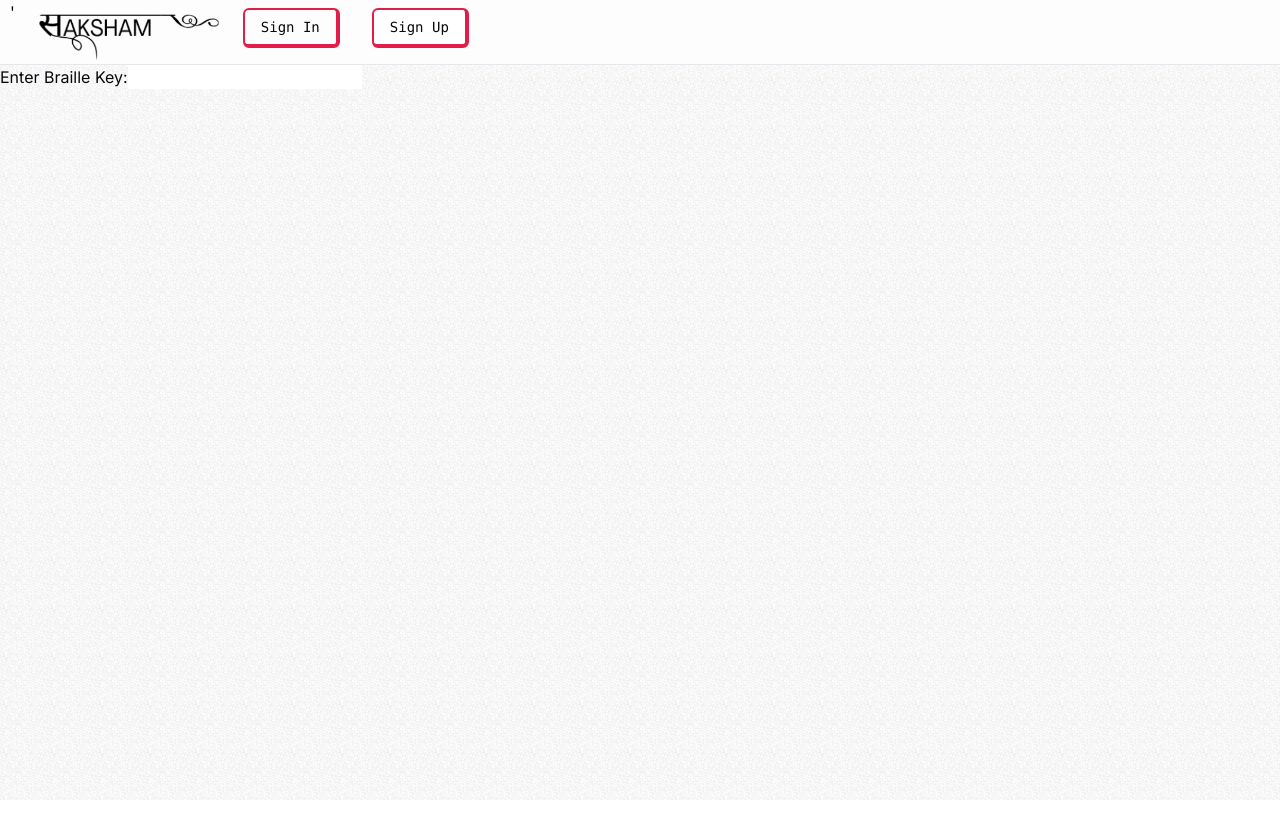
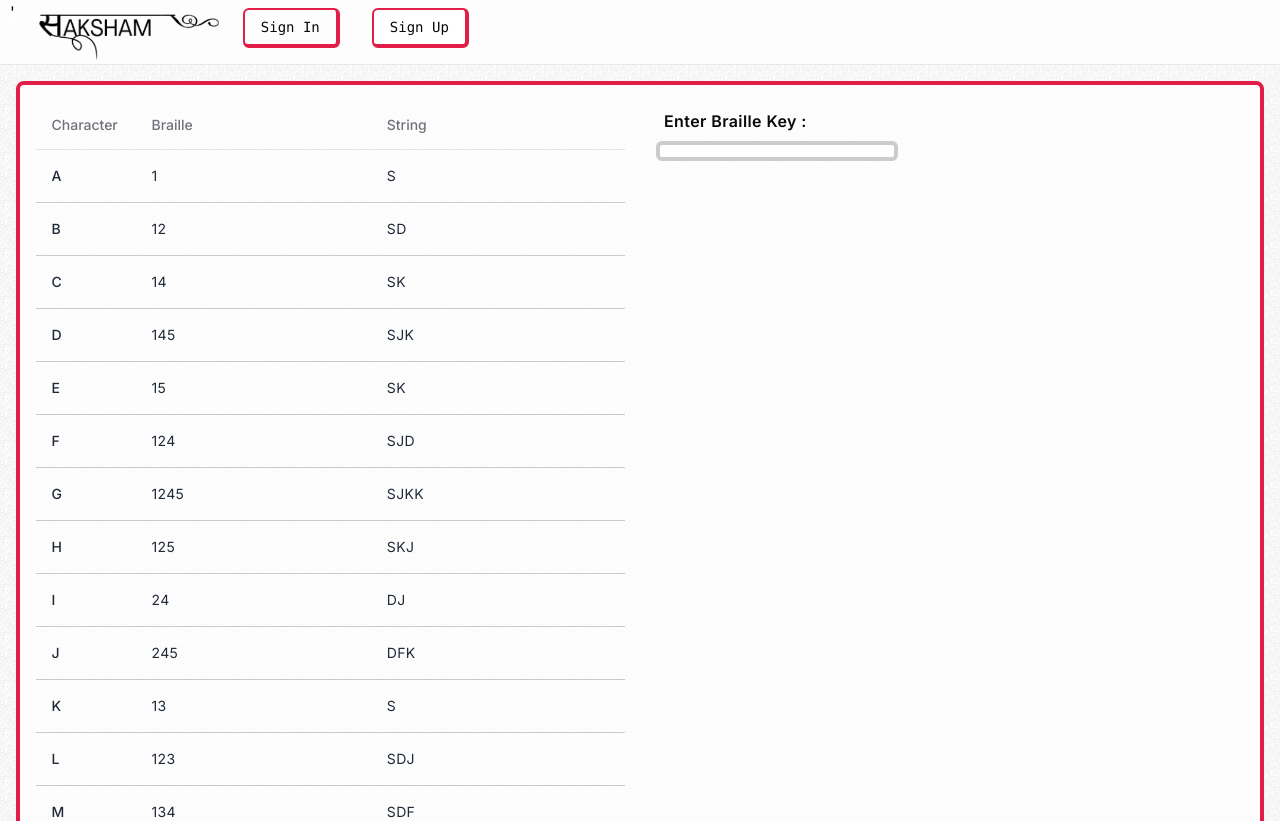
Before and after one commit to Chaitanyarai899/Saksham-Web, a Next.js app: page /braille in a window 1280 px wide. Shown: the top 821 px of the page. Before the commit the page ends 800 px from the top, so only its background shows below. Built offline with nearby package versions, Linux system fonts and the light colour scheme; no server answers.

Commit message:
Worked on Braille Page

```diff
--- /dev/null
+++ b/src/app/braille/braille.json
@@ -0,0 +1,132 @@
+[
+    {
+      "character": "A",
+      "brailleCode": "1",
+      "string": "S"
+    },
+    {
+      "character": "B",
+      "brailleCode": "12",
+      "string": "SD"
+    },
+    {
+      "character": "C",
+      "brailleCode": "14",
+      "string": "SK"
+    },
+    {
+      "character": "D",
+      "brailleCode": "145",
+      "string": "SJK"
+    },
+    {
+      "character": "E",
+      "brailleCode": "15",
+      "string": "SK"
+    },
+    {
+      "character": "F",
+      "brailleCode": "124",
+      "string": "SJD"
+    },
+    {
+      "character": "G",
+      "brailleCode": "1245",
+      "string": "SJKK"
+    },
+    {
+      "character": "H",
+      "brailleCode": "125",
+      "string": "SKJ"
+    },
+    {
+      "character": "I",
+      "brailleCode": "24",
+      "string": "DJ"
+    },
+    {
+      "character": "J",
+      "brailleCode": "245",
+      "string": "DFK"
+    },
+    {
+      "character": "K",
+      "brailleCode": "13",
+      "string": "S"
+    },
+    {
+      "character": "L",
+      "brailleCode": "123",
+      "string": "SDJ"
+    },
+    {
+      "character": "M",
+      "brailleCode": "134",
+      "string": "SDF"
+    },
+    {
+      "character": "N",
+      "brailleCode": "1345",
+      "string": "SDFK"
+    },
+    {
+      "character": "O",
+      "brailleCode": "135",
+      "string": "SDK"
+    },
+    {
+      "character": "P",
+      "brailleCode": "1234",
+      "string": "SDFJ"
+    },
+    {
+      "character": "Q",
+      "brailleCode": "12345",
+      "string": "SDFKJ"
+    },
+    {
+      "character": "R",
+      "brailleCode": "1235",
+      "string": "SDFK"
+    },
+    {
+      "character": "S",
+      "brailleCode": "234",
+      "string": "DF"
+    },
+    {
+      "character": "T",
+      "brailleCode": "2345",
+      "string": "DFK"
+    },
+    {
+      "character": "U",
+      "brailleCode": "136",
+      "string": "SL"
+    },
+    {
+      "character": "V",
+      "brailleCode": "1236",
+      "string": "SDFL"
+    },
+    {
+      "character": "W",
+      "brailleCode": "2456",
+      "string": "SDJKL"
+    },
+    {
+      "character": "X",
+      "brailleCode": "1346",
+      "string": "SDFKL"
+    },
+    {
+      "character": "Y",
+      "brailleCode": "13456",
+      "string": "SDFKK"
+    },
+    {
+      "character": "Z",
+      "brailleCode": "1356",
+      "string": "SDKK"
+    }
+  ]
--- a/src/app/braille/page.tsx
+++ b/src/app/braille/page.tsx
@@ -1,39 +1,62 @@
 "use client"
-import React, { useState, ChangeEvent, KeyboardEvent } from 'react';
+import React, { useState, ChangeEvent, KeyboardEvent, useEffect } from 'react';
+import brailleData from './braille.json';
+import {
+    Table,
+    TableBody,
+    TableCaption,
+    TableCell,
+    TableFooter,
+    TableHead,
+    TableHeader,
+    TableRow,
+  } from "@/components/ui/table"
 
 function Braille() {
+  interface BrailleItem {
+    character: string;
+    brailleCode: string;
+    string: string;
+  }
+  const [tableData, setTableData] = useState<BrailleItem[]>([]);
+  useEffect(() => {
+    setTableData(brailleData);
+  }, []);
+
   const brailleMap: Record<string, string> = {
-    S: "A",
-    SD: "B",
-    SK: "C",
-    SJK: "D",
-    SJD: "F",
-    SJKK: "G",
-    SKJ: "H",
-    DJ: "I",
-    DFK: "J",
-    SDJ: "L",
-    SDF: "M",
-    SDFK: "N",
-    SDK: "O",
-    SDFJ: "P",
-    SDFKJ: "Q",
-    DF: "S",
-    DFDK: "T",
-    SL: "U",
-    SDFL: "V",
-    SDJKL: "W",
-    SDFKL: "X",
-    SDFKK: "Y",
-    SDKK: "Z",
+    S: 'A',
+    SD: 'B',
+    SK: 'C',
+    SJK: 'D',
+    SJD: 'F',
+    SJKK: 'G',
+    SKJ: 'H',
+    DJ: 'I',
+    DFK: 'J',
+    SDJ: 'L',
+    SDF: 'M',
+    SDFK: 'N',
+    SDK: 'O',
+    SDFJ: 'P',
+    SDFKJ: 'Q',
+    DF: 'S',
+    DFDK: 'T',
+    SL: 'U',
+    SDFL: 'V',
+    SDJKL: 'W',
+    SDFKL: 'X',
+    SDFKK: 'Y',
+    SDKK: 'Z',
   };
   const [inputValue, setInputValue] = useState('');
   const [outputValue, setOutputValue] = useState('');
-  const speak = (text : any) => {
+
+  const speak = (text: any) => {
     const synth = window.speechSynthesis;
     const utterance = new SpeechSynthesisUtterance(text);
     synth.speak(utterance);
   };
+
   const handleInputChange = (event: ChangeEvent<HTMLInputElement>) => {
     const input = event.target.value.toUpperCase();
     setInputValue(input);
@@ -45,7 +68,6 @@ function Braille() {
         setOutputValue((prevValue) => prevValue + brailleMap[inputValue]);
         setInputValue('');
         speak(brailleMap[inputValue]);
-
       }
     } else if (event.key === ' ') {
       event.preventDefault();
@@ -54,18 +76,48 @@ function Braille() {
   };
 
   return (
-    <div>
-      <label htmlFor="brailleInput">Enter Braille Key:</label>
+    <div className='flex flex-col items-center justify-center border-4 border-rose-600 m-4 overflow-y rounded-lg bg-white/70'>
+      <div className='grid grid-cols-6'>
+        <div className='h-full col-span-3 overflow-y' id='braille-infobox'>
+          <Table className="text-sm text-left rtl:text-right text-gray-800 dark:text-gray-400 p-8 w-[95%] h-[90%] m-auto my-4 self-center">
+            <TableCaption className="font-[#DE9495] text-left">Braille Script Data</TableCaption>
+              <TableHeader className="divide-x-[2px] divide-black/20 text-md text-black dark:bg-gray-700 dark:text-gray-400">
+                <TableRow className="px-6 py-3 font-semibold text-md text-stone-900">
+                  <TableHead className="w-[100px]">Character</TableHead>
+                  <TableHead>Braille</TableHead>
+                  <TableHead>String</TableHead>
+                </TableRow>
+              </TableHeader>
+              <TableBody className="divide-y-[1px] divide-black/20">
+                {tableData.map((item) => (
+                  <TableRow key={item.character} className="border-b border-1 dark:bg-gray-800 dark:border-gray-700 my-2 hover:bg-gray-200 hover:text-[16px] hover:text-black/90 transition-all dark:hover:bg-gray-600 flex-row content-center hover:rounded-lg tracking-wide">
+                    <TableCell className="font-medium">{item.character}</TableCell>
+                    <TableCell>{item.brailleCode}</TableCell>
+                    <TableCell>{item.string}</TableCell>
+                  </TableRow>
+              ))}
+            </TableBody>
+        </Table>
+        </div>
+        <div className='h-full grid place-content-start m-4' id='input-box'>
+          <label htmlFor='brailleInput' className='p-2 font-semibold tracking-wide'>
+            Enter Braille Key :
+          </label>
           <input
-        id="brailleInput"
-        type="text"
+            id='brailleInput'
+            type='text'
             value={inputValue}
             onChange={handleInputChange}
             onKeyDown={handleKeyDown}
+            className='w-fit rounded-md border-4 border-black/20 mb-2 h-[20px]'
           />
           {outputValue && (
-        <p>Continuous Word: {outputValue}</p>
+            <p className='font-bold text-xl text-stone-900/80 tracking-wider'>
+              Continuous Word : {outputValue}
+            </p>
           )}
+        </div>
+      </div>
     </div>
   );
 }
```
Lines whose indentation alone changed are shown as unchanged.
